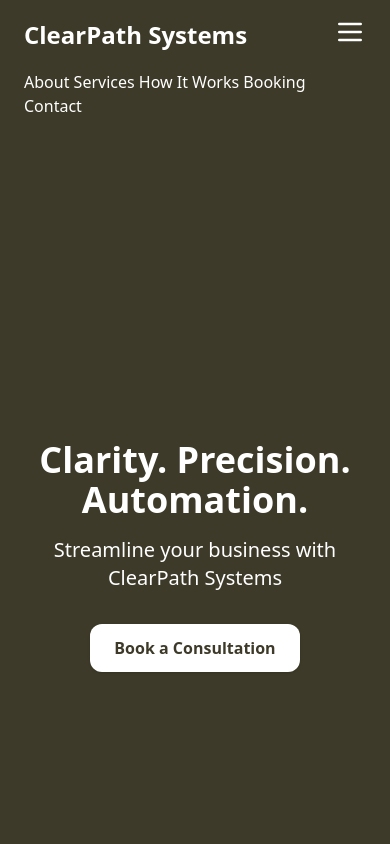
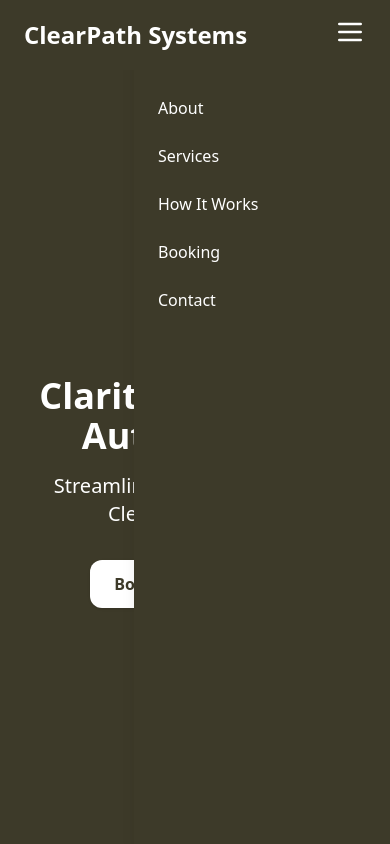
Before and after one commit to MICKENSONA/ClearPath-Systems, a plain HTML site: page index.html in a window 390 px wide. Both pictures are taken after a click on the button 350 px from the left and 32 px from the top of the page. Shown: the top 844 px of the page. Drawn offline with nearby package versions, Linux system fonts and the light colour scheme.

Commit message:
Update index.html

```diff
--- a/index.html
+++ b/index.html
@@ -19,24 +19,23 @@
   </script>
 </head>
 <body class="font-sans text-gray-800">
-  <!-- Navigation -->
-  <nav class="bg-brand text-white px-6 py-4 relative">
-    <div class="flex justify-between items-center">
+
+  <!-- Navbar -->
+  <nav class="bg-brand text-white px-6 py-4 flex justify-between items-center relative z-50">
     <a href="index.html" class="text-2xl font-bold">ClearPath Systems</a>
 
-      <!-- Hamburger menu for mobile -->
+    <!-- Hamburger button (mobile) -->
     <div class="md:hidden">
       <button id="menu-btn" class="focus:outline-none">
         <svg class="w-8 h-8" fill="none" stroke="currentColor" viewBox="0 0 24 24">
           <path stroke-linecap="round" stroke-linejoin="round" stroke-width="2"
-              d="M4 6h16M4 12h16M4 18h16"></path>
+            d="M4 6h16M4 12h16M4 18h16" />
         </svg>
       </button>
     </div>
-    </div>
 
-    <!-- Navigation Links -->
-    <div id="menu" class="transform scale-y-0 origin-top transition-all duration-300 ease-in-out flex-col space-y-4 mt-4 hidden md:flex md:transform-none md:scale-y-100 md:space-y-0 md:flex-row md:space-x-6 md:mt-0">
+    <!-- Desktop Menu -->
+    <div class="hidden md:flex space-x-6">
       <a href="about.html" class="hover:underline">About</a>
       <a href="services.html" class="hover:underline">Services</a>
       <a href="how.html" class="hover:underline">How It Works</a>
@@ -44,6 +43,20 @@
       <a href="contact.html" class="hover:underline">Contact</a>
     </div>
   </nav>
+
+  <!-- Mobile Sidebar Menu -->
+  <div id="mobile-menu"
+    class="fixed top-0 right-0 h-full w-64 bg-brand text-white transform translate-x-full transition-transform duration-300 ease-in-out z-40 md:hidden flex flex-col p-6 space-y-6 shadow-lg">
+    <div class="flex justify-between items-center mb-4">
+      <span class="text-lg font-semibold">Menu</span>
+      <button id="close-menu" class="text-white text-2xl">&times;</button>
+    </div>
+    <a href="about.html" class="hover:underline">About</a>
+    <a href="services.html" class="hover:underline">Services</a>
+    <a href="how.html" class="hover:underline">How It Works</a>
+    <a href="booking.html" class="hover:underline">Booking</a>
+    <a href="contact.html" class="hover:underline">Contact</a>
+  </div>
 
   <!-- Hero Section -->
   <section class="bg-brand text-white min-h-screen flex flex-col justify-center items-center text-center px-6">
@@ -58,16 +71,18 @@
     <p>&copy; 2025 ClearPath Systems. All rights reserved.</p>
   </footer>
 
-  <!-- Script -->
+  <!-- JavaScript for Mobile Menu -->
   <script>
-    const btn = document.getElementById('menu-btn');
-    const menu = document.getElementById('menu');
+    const menuBtn = document.getElementById('menu-btn');
+    const closeBtn = document.getElementById('close-menu');
+    const mobileMenu = document.getElementById('mobile-menu');
 
-    btn.addEventListener('click', () => {
-      menu.classList.toggle('hidden');
-      setTimeout(() => {
-        menu.classList.toggle('scale-y-0');
-      }, 10);
+    menuBtn.addEventListener('click', () => {
+      mobileMenu.classList.remove('translate-x-full');
+    });
+
+    closeBtn.addEventListener('click', () => {
+      mobileMenu.classList.add('translate-x-full');
     });
   </script>
 </body>
```
Lines whose indentation alone changed are shown as unchanged.
